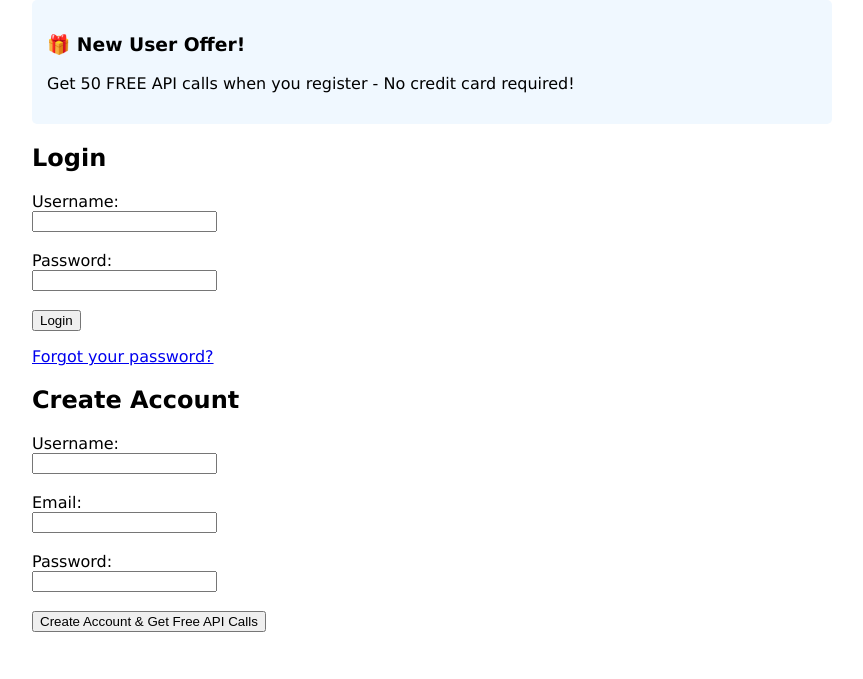
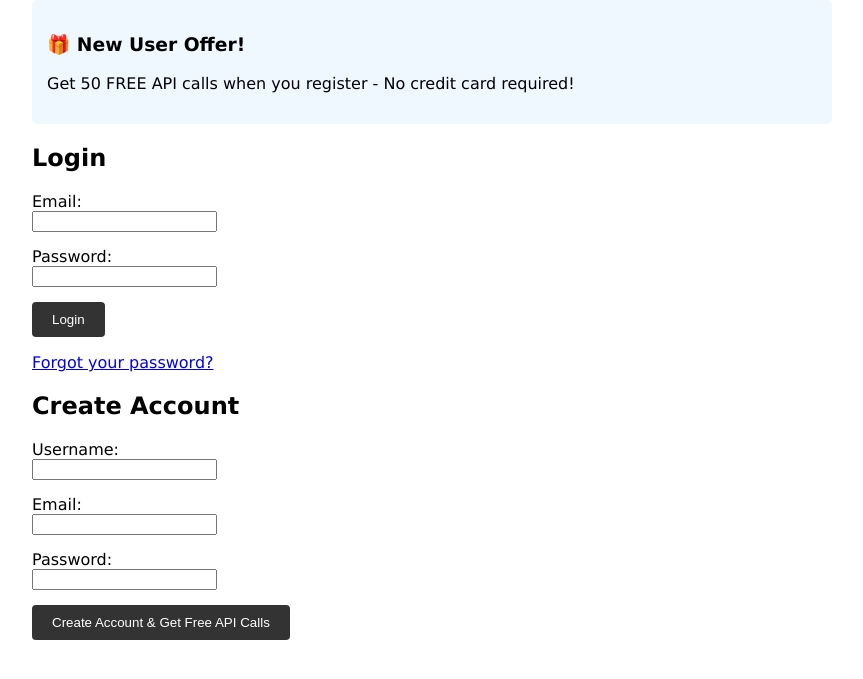
Before and after one commit to va99/dash, a plain HTML site: page k/index.html in a window 1280 px wide. Shown: the part 101-780 px from the top of the page, without its empty margins (208-1071 px from the left). Drawn offline with nearby package versions, Linux system fonts and the light colour scheme.

Commit message:
Update index.html

```diff
--- a/k/index.html
+++ b/k/index.html
@@ -1,9 +1,8 @@
-
 <!DOCTYPE html>
 <html>
 <head>
     <title>Napier API Portal</title>
-    <script src="https://unpkg.com/@supabase/supabase-js@2"></script>
+    <script src="https://cdn.jsdelivr.net/npm/@supabase/supabase-js@2"></script>
     <style>
         body {
             font-family: Verdana, sans-serif;
@@ -17,6 +16,22 @@
             border-radius: 5px;
             margin: 20px 0;
         }
+        .form-group {
+            margin-bottom: 15px;
+        }
+        .btn {
+            background: #333;
+            color: white;
+            border: none;
+            padding: 10px 20px;
+            border-radius: 4px;
+            cursor: pointer;
+        }
+        .error-message {
+            color: red;
+            display: none;
+            margin: 10px 0;
+        }
     </style>
 </head>
 <body>
@@ -29,30 +44,48 @@
 
     <h2>Login</h2>
     <form id="login-form">
-        <label for="login-username">Username:</label><br>
-        <input type="text" id="login-username" name="login-username" required><br><br>
+        <div class="form-group">
+            <label for="login-username">Email:</label><br>
+            <input type="email" id="login-username" name="login-username" required>
+        </div>
 
-        <label for="login-password">Password:</label><br>
-        <input type="password" id="login-password" name="login-password" required><br><br>
+        <div class="form-group">
+            <label for="login-password">Password:</label><br>
+            <input type="password" id="login-password" name="login-password" required>
+        </div>
 
-        <button type="submit">Login</button>
+        <div id="login-error" class="error-message"></div>
+
+        <button type="submit" class="btn">Login</button>
     </form>
 
-    <p><a href="home.html" id="forgot-password-link">Forgot your password?</a></p>
+    <p><a href="#" id="forgot-password-link">Forgot your password?</a></p>
 
     <h2>Create Account</h2>
     <form id="signup-form">
-        <label for="signup-username">Username:</label><br>
-        <input type="text" id="signup-username" name="signup-username" required><br><br>
+        <div class="form-group">
+            <label for="signup-username">Username:</label><br>
+            <input type="text" id="signup-username" name="signup-username" required>
+        </div>
 
-        <label for="signup-email">Email:</label><br>
-        <input type="email" id="signup-email" name="signup-email" required><br><br>
+        <div class="form-group">
+            <label for="signup-email">Email:</label><br>
+            <input type="email" id="signup-email" name="signup-email" required>
+        </div>
 
-        <label for="signup-password">Password:</label><br>
-        <input type="password" id="signup-password" name="signup-password" required><br><br>
+        <div class="form-group">
+            <label for="signup-password">Password:</label><br>
+            <input type="password" id="signup-password" name="signup-password" required>
+        </div>
 
-        <button type="submit">Create Account & Get Free API Calls</button>
+        <div id="signup-error" class="error-message"></div>
+
+        <button type="submit" class="btn">Create Account & Get Free API Calls</button>
     </form>
+
+    <script>
+        const supabaseClient = supabase;
+    </script>
     <script src="script.js"></script>
 </body>
 </html>
```
